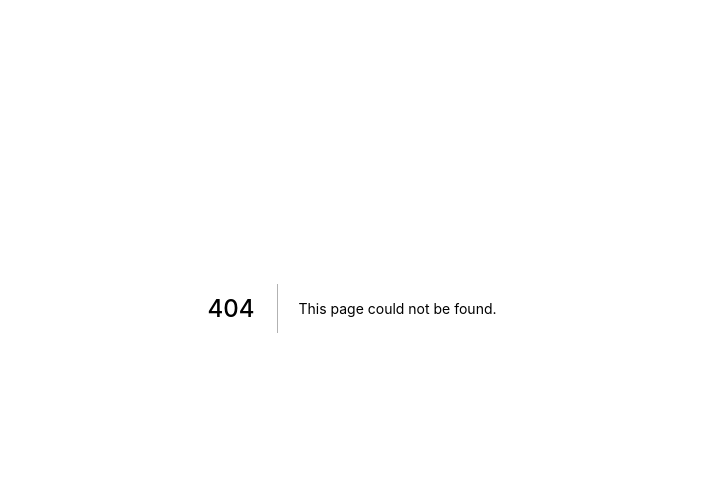
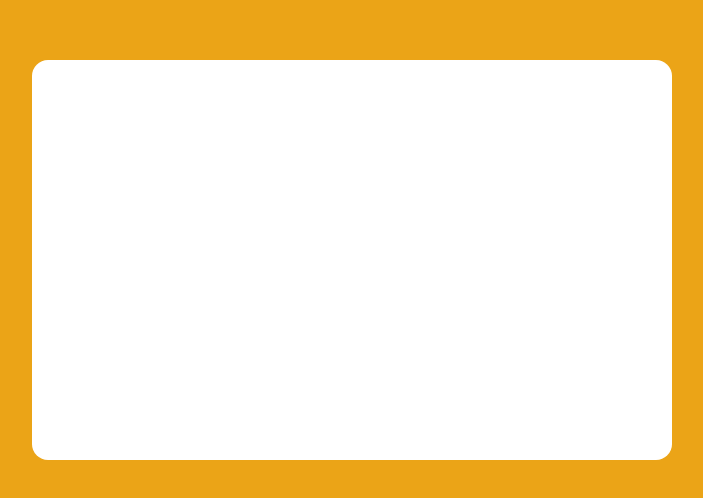
Before and after one commit to FubsAlves/Randcards, a Next.js app: page /randcards in a window 1280 px wide. Before the commit this address had no page. Shown: the part 140-638 px from the top of the page, without its empty margins (288-991 px from the left). Built offline with nearby package versions, Linux system fonts and the light colour scheme.

Commit message:
Hook Cards

```diff
--- a/src/Header/index.tsx
+++ b/src/Header/index.tsx
@@ -1,16 +1,24 @@
 import { Flex, Box, Text, Fade } from '@chakra-ui/react';
+import { useEffect, useRef } from 'react';
 
 import { useUserName } from '../hooks/useUserName';
 
 export function Header() {
-    const {userName, isOpen} = useUserName();
+    const {userName, isOpen, onToggle} = useUserName();
+    const prevUserName = useRef(0);
+    useEffect(() => {
+        if((prevUserName.current === 0 && userName.length >= 1) || (prevUserName.current >= 1 && userName.length === 0)) {
+            onToggle();
+            prevUserName.current = userName.length;
+        }
+    }, [userName]);
 
 
     return (
         <Flex height="3rem" justifyContent="end" alignItems="center" mr={5}>
                 <Fade in={isOpen}>
                     <Box
-                            hidden={userName ? false : true}
+
                             width="min"
                             border="none"
                             boxShadow="lg"
--- /dev/null
+++ b/src/pages/randcards/index.tsx
@@ -0,0 +1,24 @@
+import { Flex, Text, SimpleGrid, Button as ChakraButton } from '@chakra-ui/react'
+
+import type { NextPage } from 'next'
+
+const Randomcards: NextPage = () => {
+
+  return (
+    <Flex
+      border="0"
+      borderRadius="2xl"
+      position="absolute"
+      left="25vw"
+      top="25vh"
+      alignItems="center"
+      bg="white"
+      justifyContent="center"
+      height="50vh"
+      width="50vw">
+
+    </Flex>
+  )
+}
+
+export default Randomcards;
```
Also changed, not shown: src/hooks/useRandomCards.tsx (added, +40 -0 lines), src/pages/index.tsx (+3 -4 lines).
